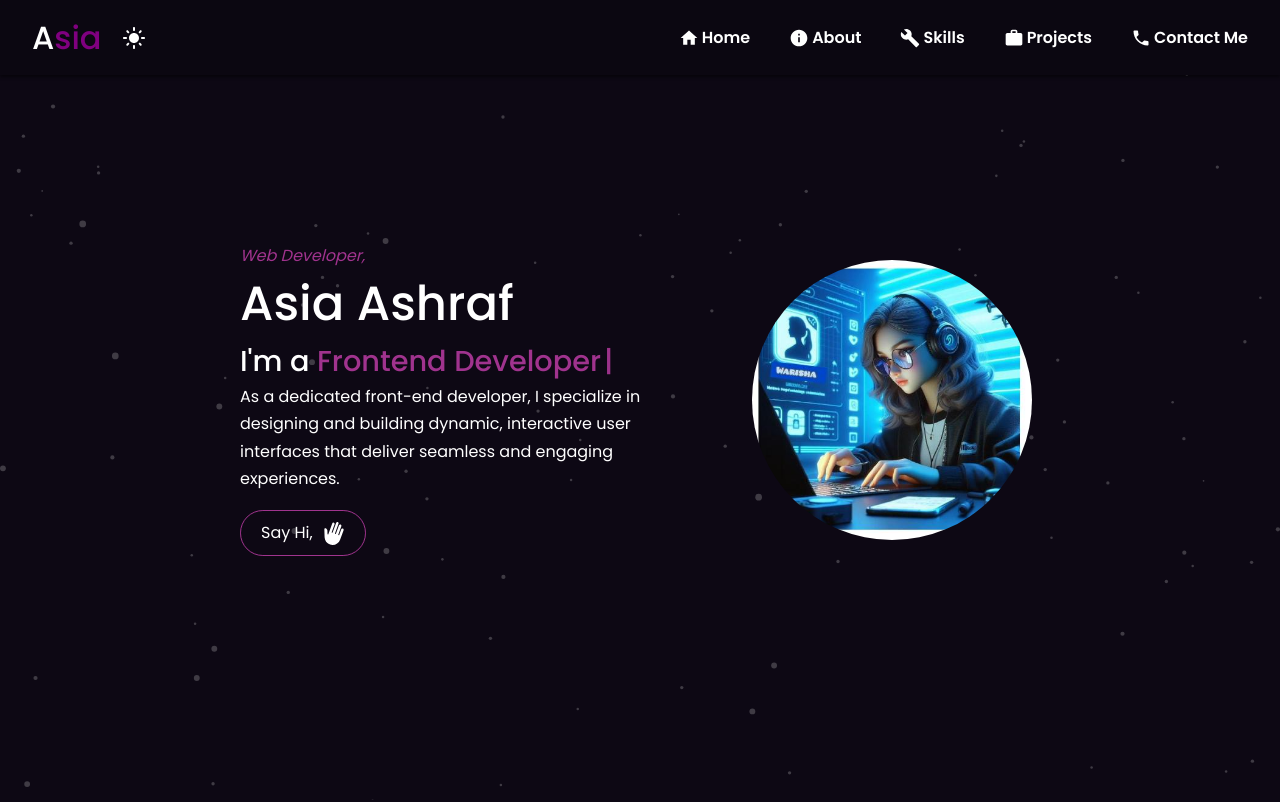
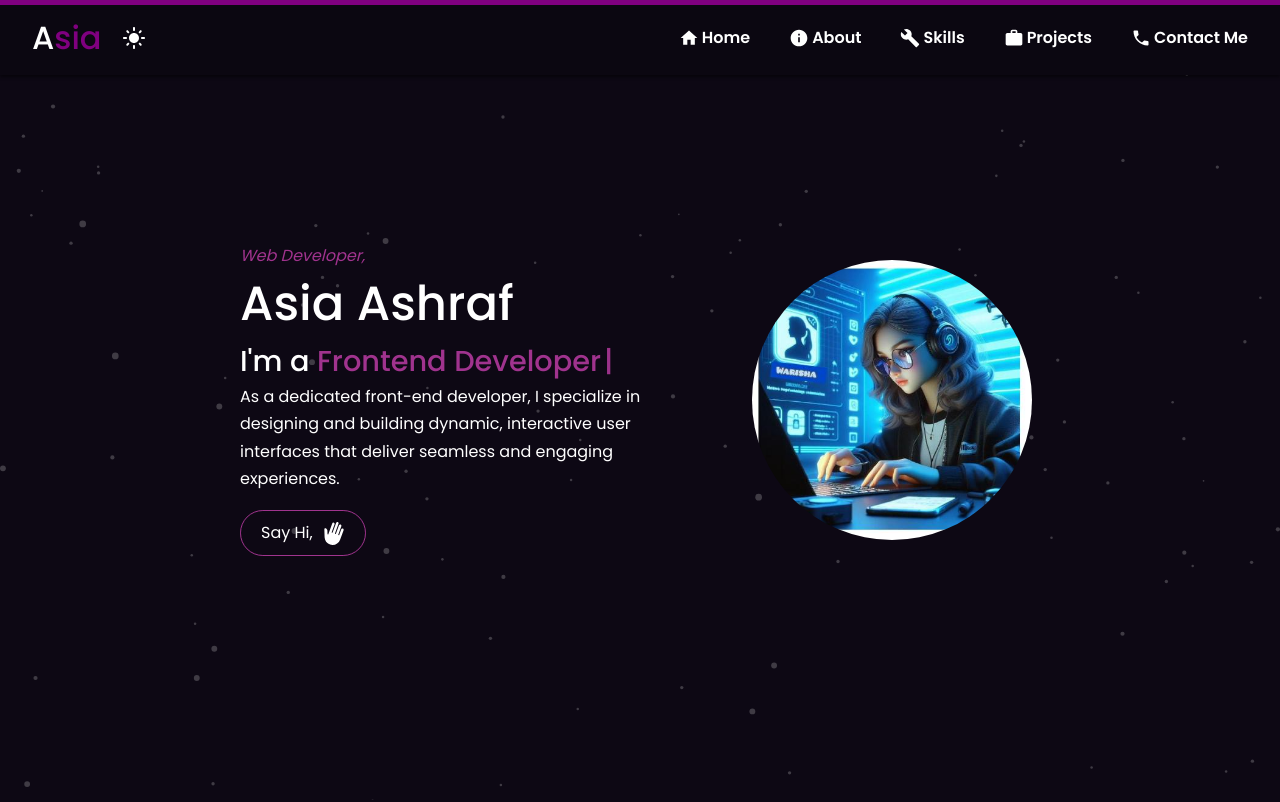
Before and after one commit to asia272/Portfolio, a React (Vite) app: page / in a window 1280 px wide. Shown: the top 802 px of the page. Built offline with nearby package versions, Linux system fonts and the light colour scheme.

Commit message:
scroll animation added

```diff
--- a/src/App.jsx
+++ b/src/App.jsx
@@ -6,18 +6,20 @@ import Skills from './components/Skills/Skills';
 import Projects from "./components/Projects/Projects";
 import Contact from "./components/Contact/Contact"
 import Overlay from './components/Overlay/Overlay';
+import Scroll from './components/ScrollAnimate/Scroll';
 
 function App() {
+
   return (
     <>
-
+      <Scroll />
       <Navbar />
       <HeroSection />
       <About />
       <Skills />
       <Projects />
       <Contact />
-        <Overlay/>
+      <Overlay />
     </>
   );
 }
--- /dev/null
+++ b/src/components/ScrollAnimate/Scroll.css
@@ -0,0 +1,10 @@
+.scroll {
+  position: fixed;
+  top: 0;
+  left: 0;
+  height: 5px;
+  width: 100%;
+  background: var(--purple);
+  transform-origin: 0%;
+  z-index: 9999;
+}
--- /dev/null
+++ b/src/components/ScrollAnimate/Scroll.jsx
@@ -0,0 +1,18 @@
+import React from 'react'
+import "./Scroll.css"
+import { motion, useScroll } from 'framer-motion';
+
+const Scroll = () => {
+    const { scrollYProgress } = useScroll()
+    return (
+        <motion.div className='scroll'
+            style={{
+                scaleX: scrollYProgress,
+            }}
+        >
+
+        </motion.div>
+    )
+}
+
+export default Scroll
```
Lines whose indentation alone changed are shown as unchanged.
